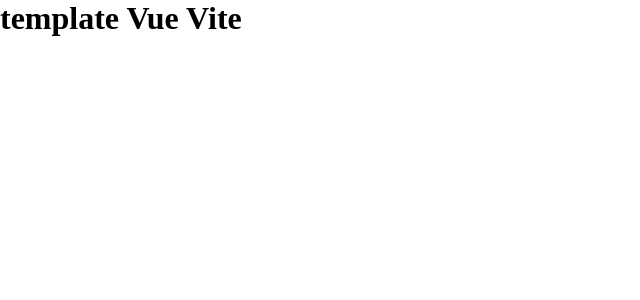
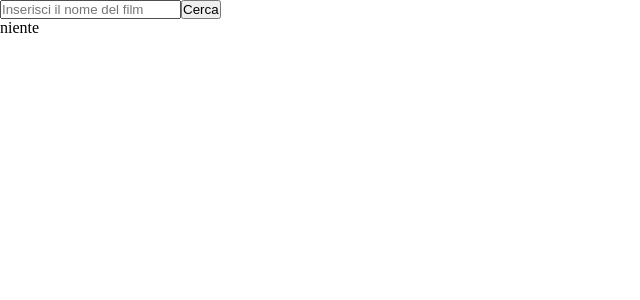
Before and after one commit to MicheleRaisa95/vite-boolflix, a Vue app: page / in a window 1280 px wide. Shown: the top 300 px of the page, without its empty margins (0-640 px from the left). Built offline with nearby package versions, Linux system fonts and the light colour scheme.

Commit message:
[ADD] milestone 1

```diff
--- a/src/App.vue
+++ b/src/App.vue
@@ -1,11 +1,28 @@
 <script>
-
+import HeaderComponent from './components/HeaderComponent.vue';
+import MainComponent from './components/MainComponent.vue';
+import { fetchData, store} from './store.js'
+export default {
+  name: 'BoolFlix',
+  components: {
+    HeaderComponent,
+    MainComponent,
+  },
+  data() {
+    return {
+      movies: []
+    };
+  },
+  methods: {
+    searchMovies(query) {
+      store.searchQuery = query;
+      fetchData();
+    }
+  }
+};
 </script>
 
 <template>
-  <h1>template Vue Vite</h1>
+  <HeaderComponent @search="searchMovies" />
+  <MainComponent :movies="movies" />
 </template>
-
-<style scoped>
-
-</style>
--- /dev/null
+++ b/src/components/FilmListComponent.vue
@@ -0,0 +1,24 @@
+<script>
+export default {
+    props: {
+        movies: {
+            type: Array,
+            default: () => []
+        }
+    }
+};
+</script>
+
+<template>
+    <div v-if="movies.length > 0">
+        <div v-for="movie in movies" :key="movie.id">
+        <h2>{{ movie.title }}</h2>
+        <p>Titolo Originale: {{ movie.original_title }}</p>
+        <p>Lingua: {{ movie.original_language }}</p>
+        <p>Voto: {{ movie.vote_avarage }}</p>
+        </div>
+    </div>
+    <div v-else>
+        <p>niente</p>
+    </div>
+</template>
--- a/src/components/HeaderComponent.vue
+++ b/src/components/HeaderComponent.vue
@@ -0,0 +1,15 @@
+<script>
+import SearchBarComponent from './SearchBarComponent.vue';
+
+export default {
+    components: {
+        SearchBarComponent
+    },
+};
+</script>
+
+<template>
+    <header>
+        <SearchBarComponent />
+    </header>
+</template>
--- /dev/null
+++ b/src/components/MainComponent.vue
@@ -0,0 +1,23 @@
+<script>
+import FilmListComponent from './FilmListComponent.vue';
+
+export default {
+    name: 'MainComponent',
+    components: {
+        FilmListComponent
+    },
+
+    props: {
+        movies: {
+            type: Array,
+            default: () => []
+        }
+    }
+};
+</script>
+
+<template>
+    <div>
+        <FilmListComponent :movies="movies" />
+    </div>
+</template>
--- a/src/components/SearchBarComponent.vue
+++ b/src/components/SearchBarComponent.vue
@@ -0,0 +1,20 @@
+<script>
+export default {
+    name: 'SearchBar',
+    data() {
+        return {
+            searchQuery: ''
+        };
+    },
+    methods: {
+        searchMovies() {
+            this.$emit('search', this.searchQuery);
+        }
+    }
+};
+</script>
+
+<template>
+    <input v-model="searchQuery" type="text" placeholder="Inserisci il nome del film">
+    <button @click="searchMovies">Cerca</button>
+</template>
--- a/src/store.js
+++ b/src/store.js
@@ -5,5 +5,21 @@
     data: [],
     meta: {},
     apiUrl: 'https://api.themoviedb.org/3/search/movie',
-    apiKey: 'ffacd612e4caaad22f69b22c85aa2b20'
+    apiKey: 'ffacd612e4caaad22f69b22c85aa2b20',
+    searchQuery: '',
 });
+
+// Funzione che esegue la chiamata
+export function fetchData() {
+    console.log('Chiamata API in corso');
+    axios.get(`${store.apiUrl}?api_key=${store.apiKey}&query=${store.searchQuery}&language=it-IT`).then (response => {
+        console.log('Risposta dalla chiamata API:', response.data);
+        store.data = response.data.results;
+        store.meta = response.data.info
+    })
+    .catch(error => {
+            console.error('Errore durante la chiamata API:', error);
+        });
+
+
+}
```
